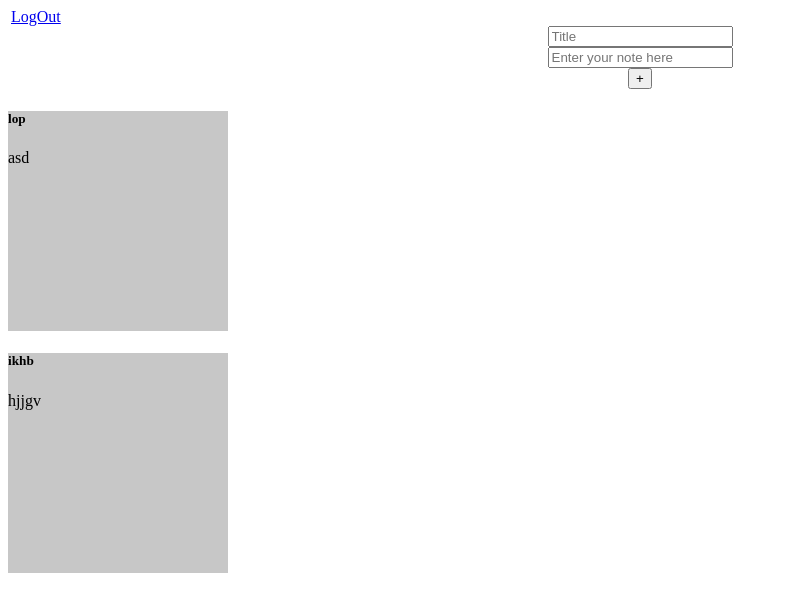
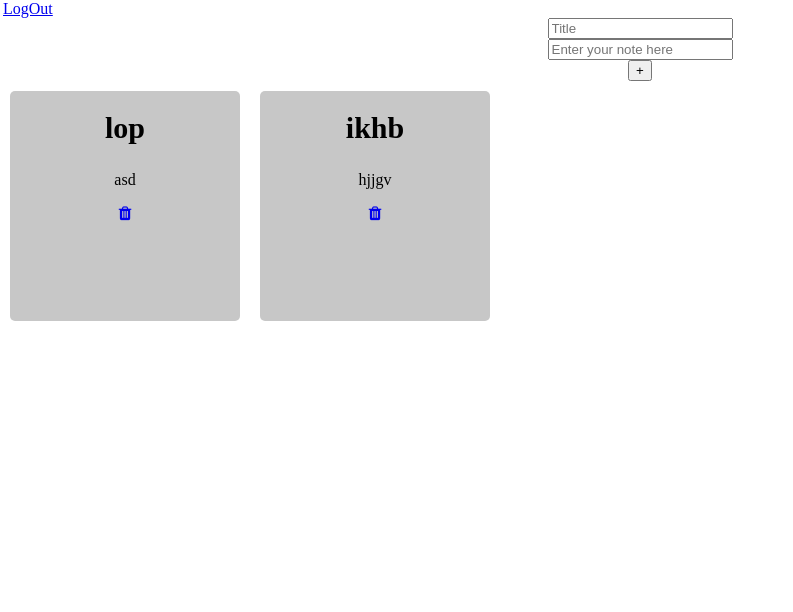
Before and after one commit to ankitpakhale/todolist, a Django app: template todoapp/templates/dashboard.html in a window 1280 px wide. Shown: the top 612 px of the page, without its empty margins (0-793 px from the left). Run offline with Django 4.2, Linux system fonts and the light colour scheme; the template is opened without the code that fills it: values that come from a table or form of the project are taken from there, others are empty; data comes from the database, SQL or seed files in the repository; both versions use the stored data as it was after the commit.

Commit message:
delete commit

```diff
--- a/todoapp/templates/dashboard.html
+++ b/todoapp/templates/dashboard.html
@@ -5,8 +5,13 @@
     <meta charset="UTF-8">
     <meta http-equiv="X-UA-Compatible" content="IE=edge">
     <meta name="viewport" content="width=device-width, initial-scale=1.0">
+    <link rel="stylesheet" href="https://cdnjs.cloudflare.com/ajax/libs/font-awesome/4.7.0/css/font-awesome.min.css">
     <title>Todo Dashboard</title>
     <style>
+        body{
+            padding: 0;
+            margin: 0;
+        }
         .insideBox{
             display: flex;
             flex-direction: column;
@@ -15,10 +20,28 @@
             align-items: center;
         }
 
+        .fields{
+            display: flex;
+        }
         .card{
             width: 220px;
             height: 220px;
             background-color: rgb(199, 199, 199);
+            margin: 10px;
+            padding: 5px;
+            text-align: center;
+            border-radius: 5px;
+            transition: all 0.5s ease;
+        }
+        .card:hover{
+            transition: all 0.5s ease;
+            box-shadow: 5px 5px 5px #dfdfdf;
+        }
+        .card h5{
+            font-size:30px;
+            font-weight:bold;
+            padding: 10px;
+            margin: 5px;
         }
 
     </style>
@@ -44,12 +67,16 @@
             </form>
         </div>
 
-        {% for i in card %}
-        <div class="card">
+        <div class="fields">
+            {% for i in card %}
+            <div class="card">
                 <h5>{{i.title}}</h5>
                 <p>{{i.description}}</p>
+                <a href="{% url 'delete-card' i.id %}"><i class="fa fa-trash" aria-hidden="true"></i></a>
+            </div>
+            {% endfor %}
         </div>
-        {% endfor %}
+
     </div>
 </body>
 
--- a/todoapp/urls.py
+++ b/todoapp/urls.py
@@ -9,4 +9,6 @@ urlpatterns = [
     path('login/', views.userLogin, name='LOGIN'),
 
     path('logout/', views.userLogOut, name='LOGOUT'),
+
+    path('deletecard/<int:pk>', views.deletecard, name='delete-card'),
 ]
```
Also changed, not shown: todoapp/views.py (+15 -1 lines), db.sqlite3.
